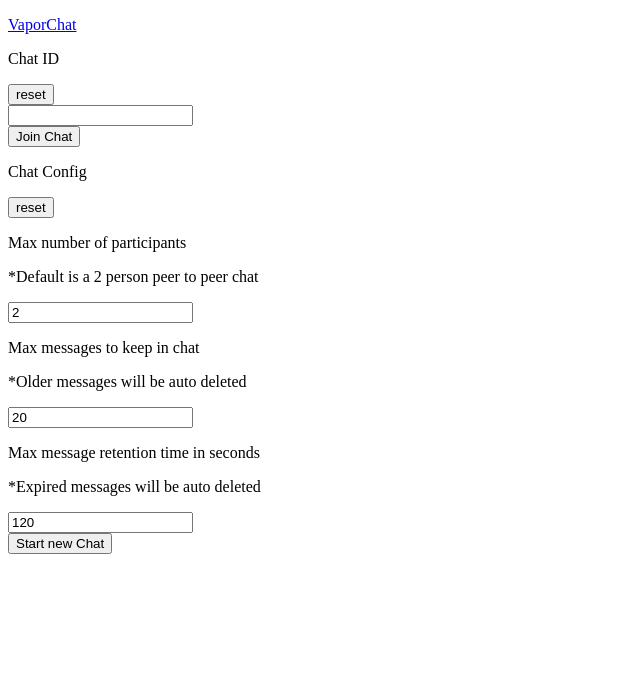
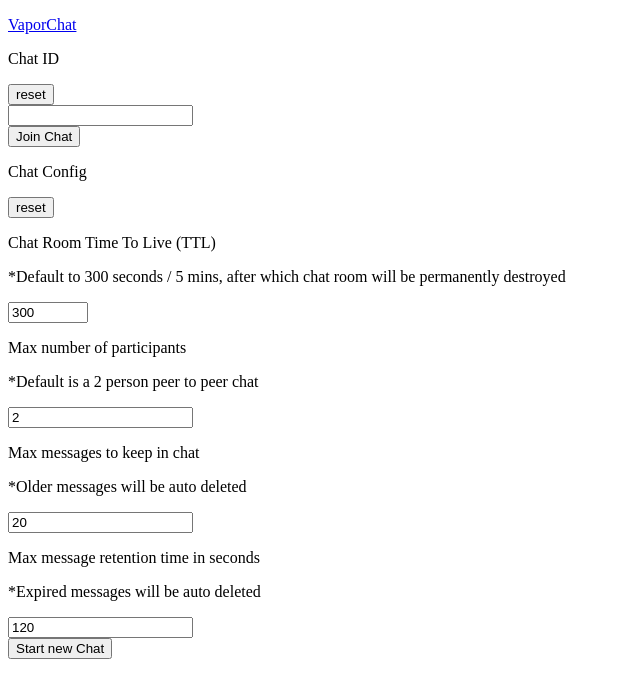
Before and after one commit to Jaimeloeuf/VaporChat, a Vue app in the folder webapp/: page / in a window 1280 px wide. Shown: the top 698 px of the page, without its empty margins (0-640 px from the left). Built offline with nearby package versions, Linux system fonts and the light colour scheme; the HTML template or start-up script is replaced by a standard one.

Commit message:
Add config form field for ChatRoom TTL.

```diff
--- a/webapp/src/App.vue
+++ b/webapp/src/App.vue
@@ -121,6 +121,21 @@ const leaveChat = () => window.location.reload()
             </div>
             <div class="flex flex-col gap-4 rounded-lg border border-gray-200 px-2 py-4 shadow">
               <div>
+                <p>Chat Room Time To Live (TTL)</p>
+                <p class="text-xs">
+                  *Default to 300 seconds / 5 mins, after which chat room will be permanently
+                  destroyed
+                </p>
+                <input
+                  v-model="chatConfig.chatRoomTTL"
+                  type="number"
+                  step="1"
+                  min="1"
+                  max="86400"
+                  class="w-full rounded border border-gray-200 p-1.5 outline-none"
+                />
+              </div>
+              <div>
                 <p>Max number of participants</p>
                 <p class="text-xs">*Default is a 2 person peer to peer chat</p>
                 <input
--- a/webapp/src/Chat.vue
+++ b/webapp/src/Chat.vue
@@ -99,6 +99,17 @@ async function sendNewMessage() {
         <p class="pb-1 text-sm font-medium">Chat Config</p>
         <div class="flex flex-col gap-4 rounded-lg border border-gray-200 px-2 py-4 shadow">
           <div>
+            <p>Chat Room Time To Live (TTL)</p>
+            <p class="text-xs">
+              *Default to 300 seconds / 5 mins, after which chat room will be permanently destroyed
+            </p>
+            <input
+              :value="props.chatConfig.chatRoomTTL"
+              class="w-full rounded border border-gray-200 p-1.5 outline-none"
+              disabled
+            />
+          </div>
+          <div>
             <p>Max number of participants</p>
             <p class="text-xs">*Default is a 2 person peer to peer chat</p>
             <input
```
